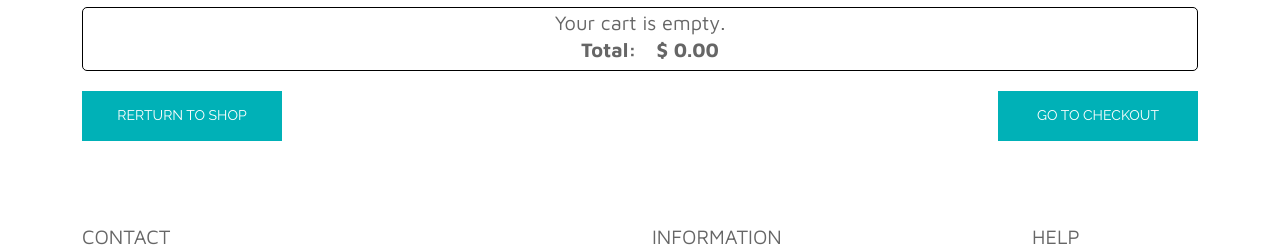
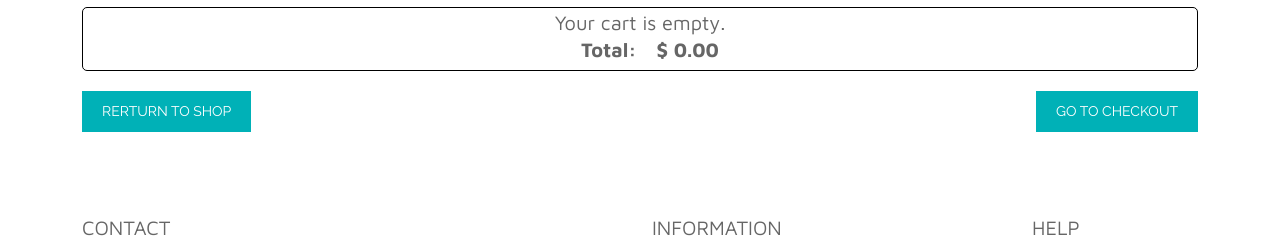
Before and after one commit to MinhKhanh-EternAI/AhaShop-Clothing-Fashion, a plain HTML site: page cart.html in a window 1280 px wide. Shown: the part 468-713 px from the top of the page. Drawn offline with nearby package versions, Linux system fonts and the light colour scheme; a web font is replaced by a local one.

Commit message:
Fix code

```diff
--- a/cart.html
+++ b/cart.html
@@ -660,10 +660,10 @@
                     </div>
                     <div class="btn-goshop-checkout">
                         <div class="return-to-shop">
-                            <button><a href="shop-layout.html">RERTURN TO SHOP</a></button>
+                            <a href="shop-layout.html">RERTURN TO SHOP</a>
                         </div>
                         <div class="go-to-checkout">
-                            <button><a href="checkout.html">GO TO CHECKOUT</a></button>
+                            <a href="checkout.html">GO TO CHECKOUT</a>
                         </div>
                     </div>
                 </div>
--- a/public/css/style.css
+++ b/public/css/style.css
@@ -768,16 +768,15 @@ ul.dropdown-content li {
     justify-content: space-between;
 }
 
-.go-to-checkout button, .return-to-shop button {
-    width: 200px;
-    height: 50px;
+.go-to-checkout a, .return-to-shop a {
+    color: #fff;
     margin: 20px 0;
     background-color: #00b1b7;
     border: none;
     padding: 10px 20px;
 }
 
-.return-to-shop a, .return-to-shop a:hover, .go-to-checkout a, .go-to-checkout a:hover {
+.return-to-shop a:hover, .go-to-checkout a:hover {
     color: #fff;
 }
 
```
